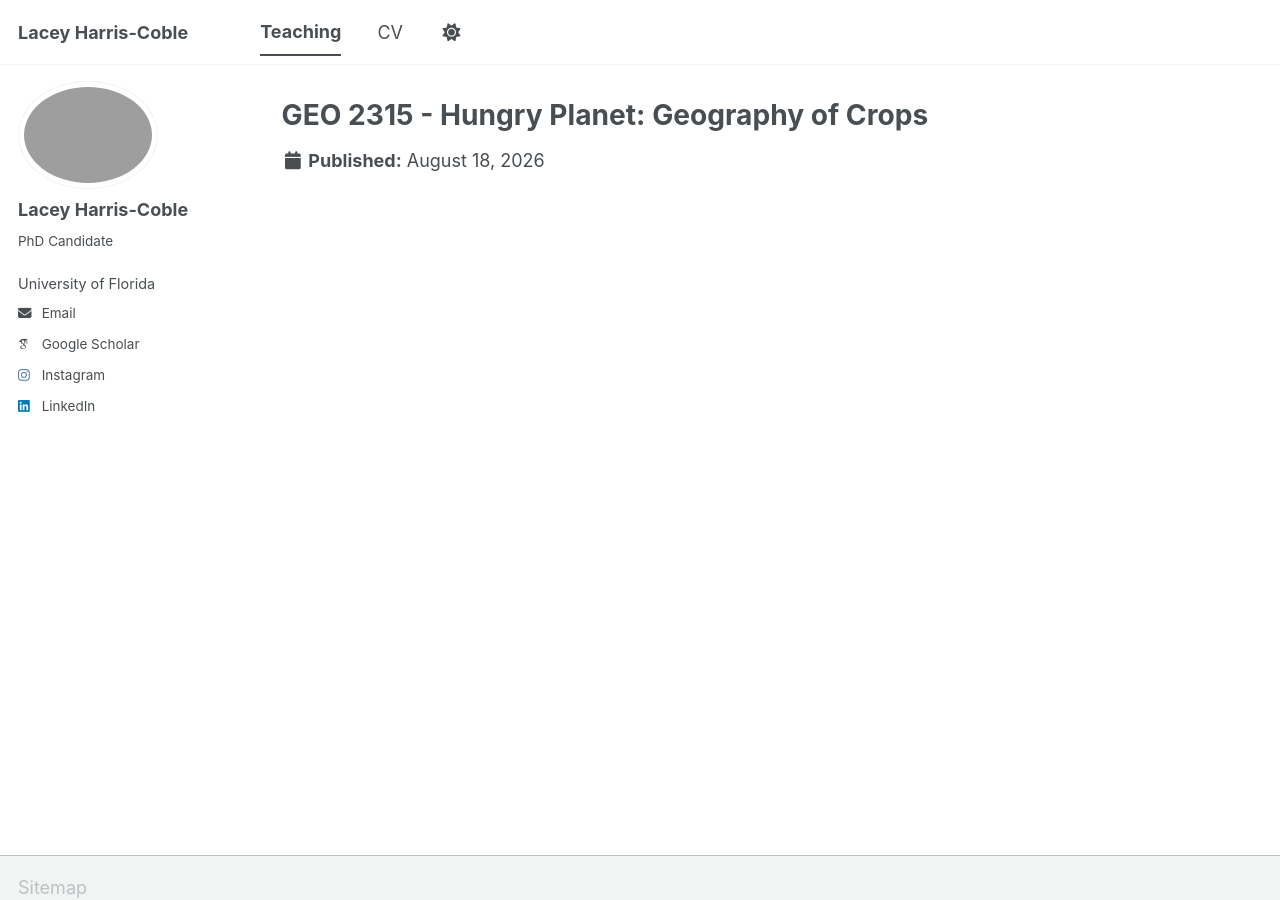
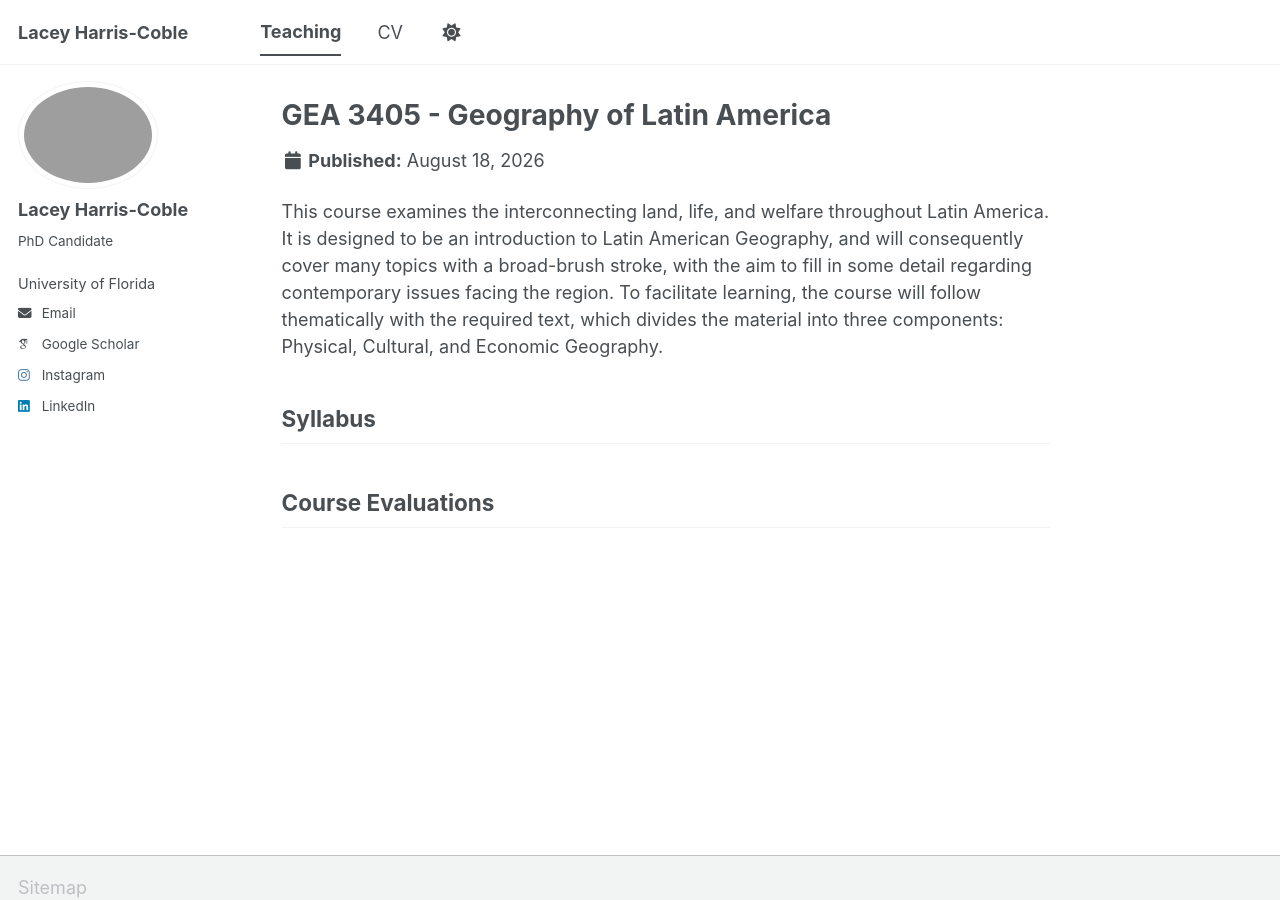
Before and after one commit to lharriscoble/lharriscoble.github.io, a Jekyll site: the page built from _teaching/gea3405.md, in a window 1280 px wide and 900 px high. Built offline with Jekyll 4.4.1, drawn with Linux system fonts in a browser that asks for light colours; some web fonts are replaced; a script bundle is joined from its source files by our own code; library files that are not in the unit come from our copies.

Commit message:
Update gea3405.md

```diff
--- a/_teaching/gea3405.md
+++ b/_teaching/gea3405.md
@@ -1,6 +1,12 @@
 ---
 layout: single
-title: "GEO 2315 - Hungry Planet: Geography of Crops"
+title: "GEA 3405 - Geography of Latin America"
 author_profile: true
 share: false
 ---
+
+This course examines the interconnecting land, life, and welfare throughout Latin America. It is designed to be an introduction to Latin American Geography, and will consequently cover many topics with a broad-brush stroke, with the aim to fill in some detail regarding contemporary issues facing the region. To facilitate learning, the course will follow thematically with the required text, which divides the material into three components: Physical, Cultural, and Economic Geography.
+
+## Syllabus
+
+## Course Evaluations
```
